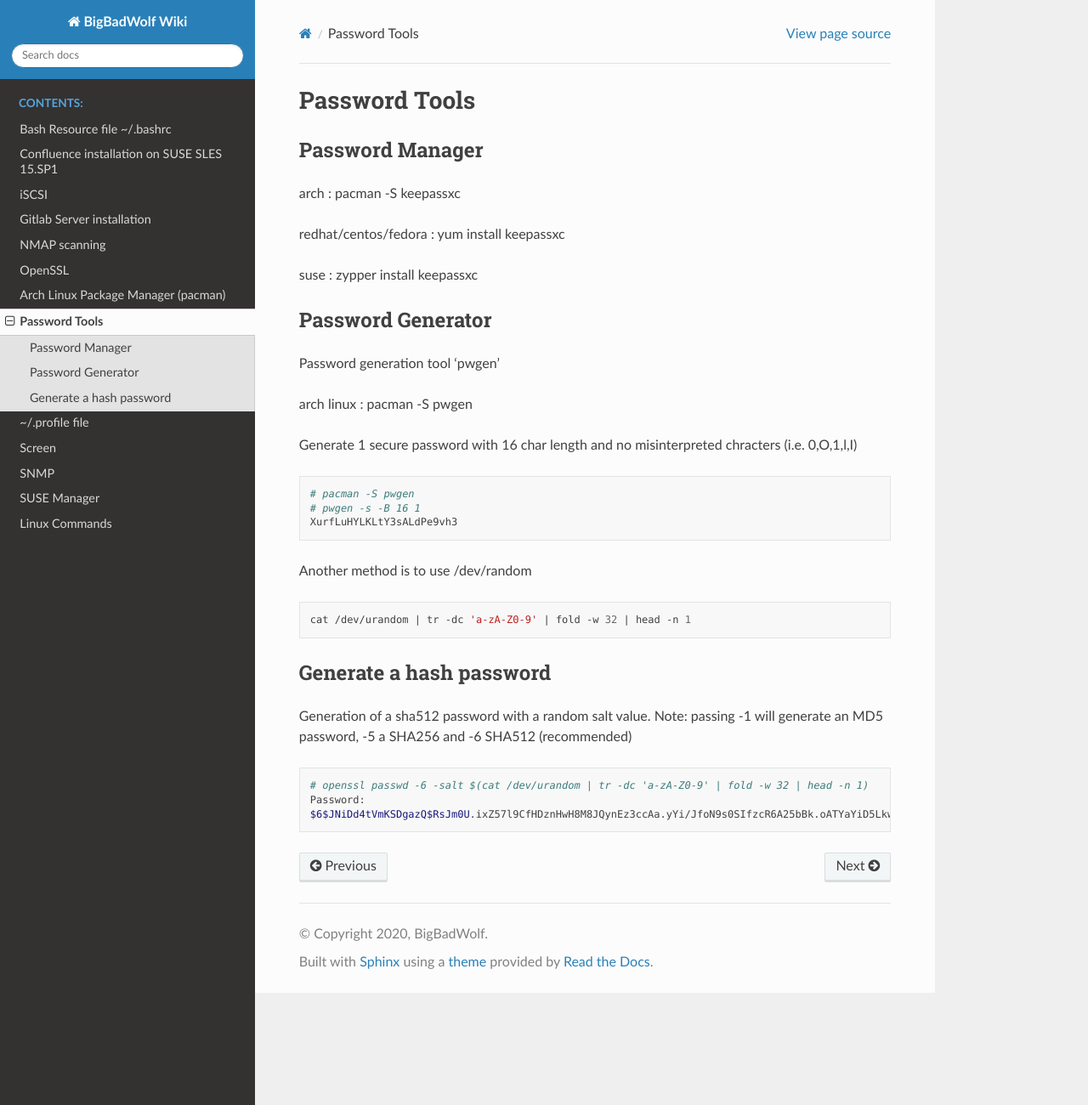
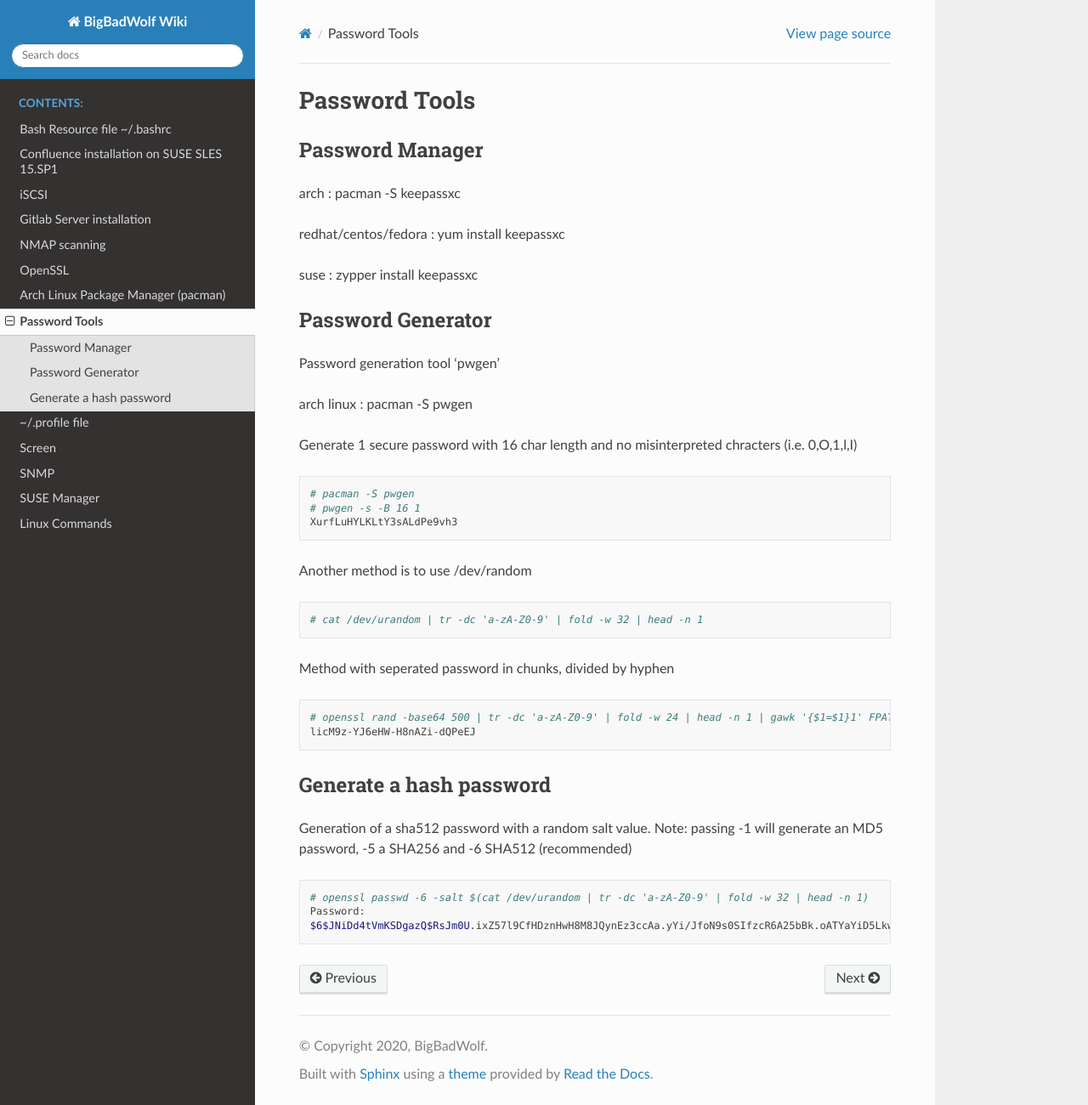
Before and after one commit to p3ll1n0r3/readthedocs, a Sphinx documentation site: the page built from docs/password.rst, in a window 1280 px wide and 1300 px high. Shown: the whole window at 85% size. Built offline with Sphinx 7.4.7 and the Read the Docs theme 2.0.0, drawn with Linux system fonts in a browser that asks for light colours.

Commit message:
Update password.rst

```diff
--- a/docs/password.rst
+++ b/docs/password.rst
@@ -30,8 +30,14 @@ Another method is to use /dev/random
 
 .. code-block:: shell
 
-  cat /dev/urandom | tr -dc 'a-zA-Z0-9' | fold -w 32 | head -n 1
+  # cat /dev/urandom | tr -dc 'a-zA-Z0-9' | fold -w 32 | head -n 1
 
+Method with seperated password in chunks, divided by hyphen
+
+.. code-block:: shell
+
+  # openssl rand -base64 500 | tr -dc 'a-zA-Z0-9' | fold -w 24 | head -n 1 | gawk '{$1=$1}1' FPAT='.{6}' OFS=-
+  licM9z-YJ6eHW-H8nAZi-dQPeEJ
 
 
 Generate a hash password
```
